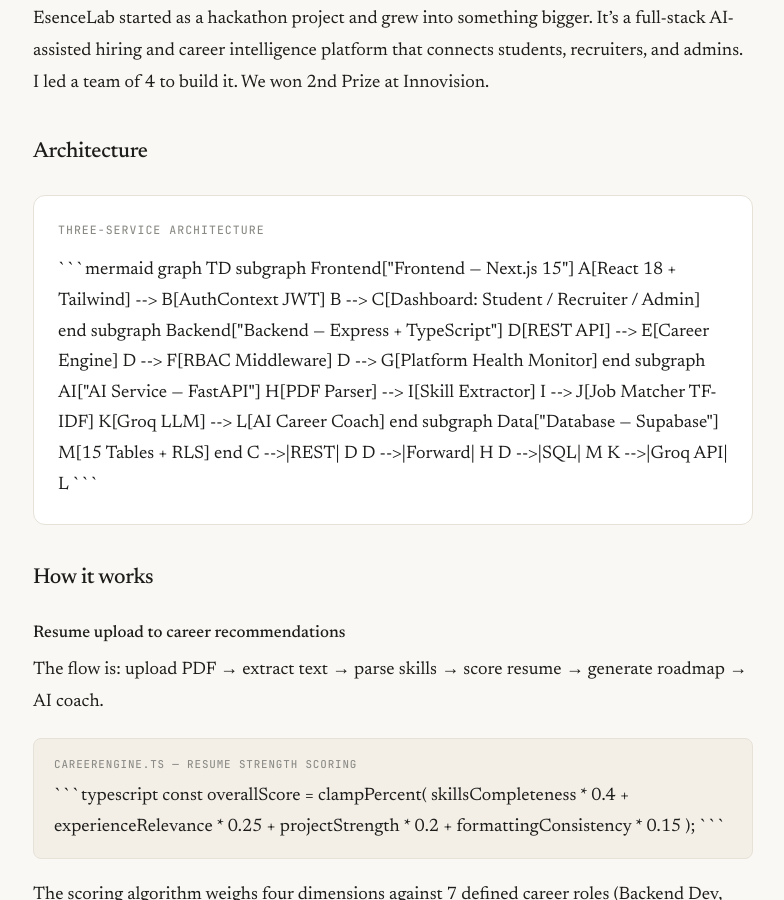
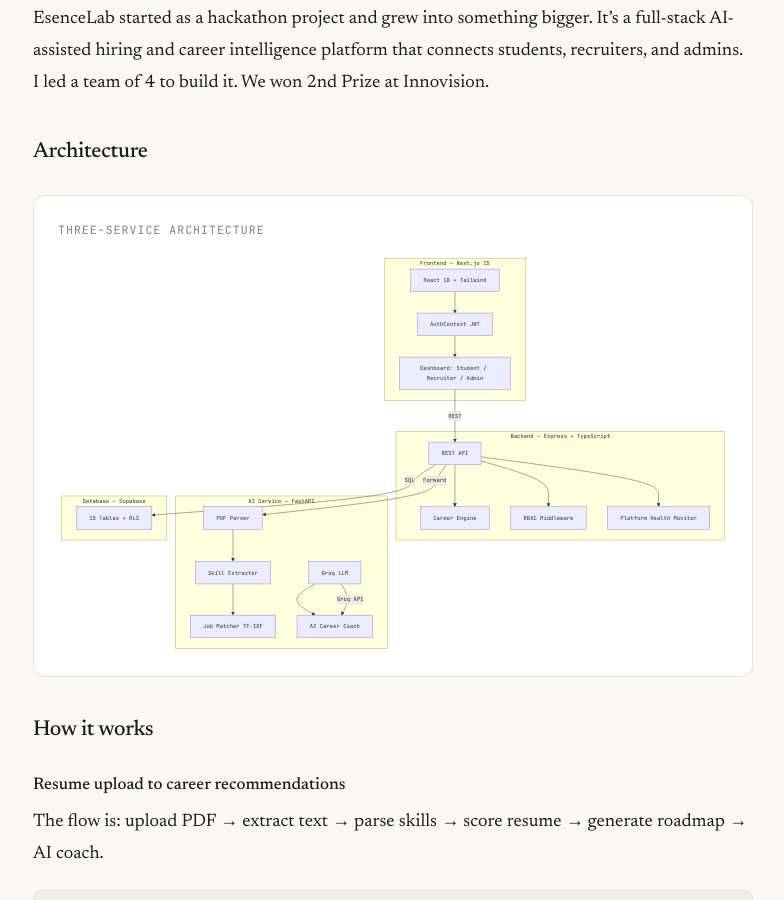
Before and after one commit to neuralbroker/neuralbroker.github.io, a Jekyll site: the page built from _posts/2024-09-01-esencelab.md, in a window 1280 px wide and 900 px high, scrolled down 362 px. Shown: the whole window, without its empty margins (247-1031 px from the left). Built offline with Jekyll 4.4.1, drawn with Linux system fonts in a browser that asks for light colours.

Commit message:
Fix Mermaid diagrams: use div.mermaid instead of code fences

````diff
--- a/_posts/2024-09-01-esencelab.md
+++ b/_posts/2024-09-01-esencelab.md
@@ -14,7 +14,7 @@
 
 <div class="diagram">
 <div class="diagram-title">Three-Service Architecture</div>
-```mermaid
+<div class="mermaid">
 graph TD
     subgraph Frontend["Frontend — Next.js 15"]
         A[React 18 + Tailwind] --> B[AuthContext JWT]
@@ -41,7 +41,7 @@
     D -->|Forward| H
     D -->|SQL| M
     K -->|Groq API| L
-```
+</div>
 </div>
 
 ## How it works
````
Also changed, not shown: _posts/2024-06-15-blitzkode.md (+2 -2 lines), _posts/2024-10-15-lexora-ai.md (+2 -2 lines), _posts/2025-01-10-sentinelml.md (+2 -2 lines), _posts/2025-02-15-ai-resume-screener.md (+2 -2 lines).
